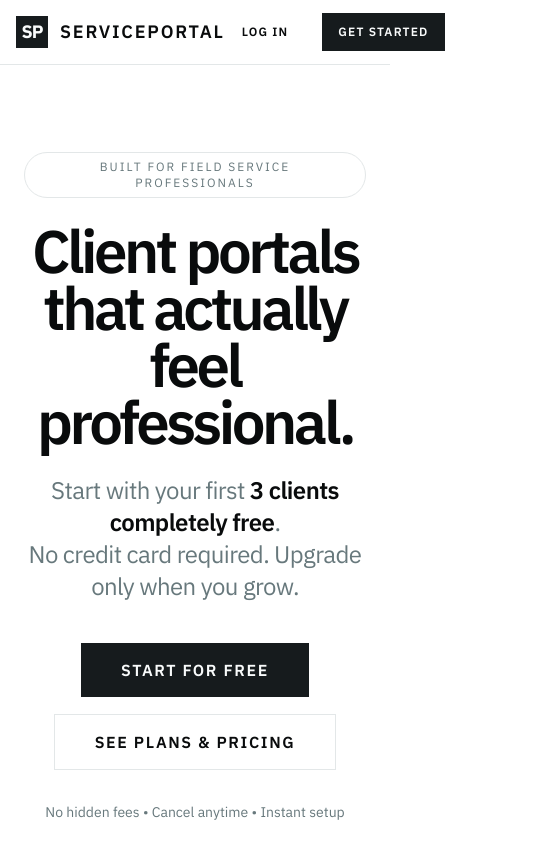
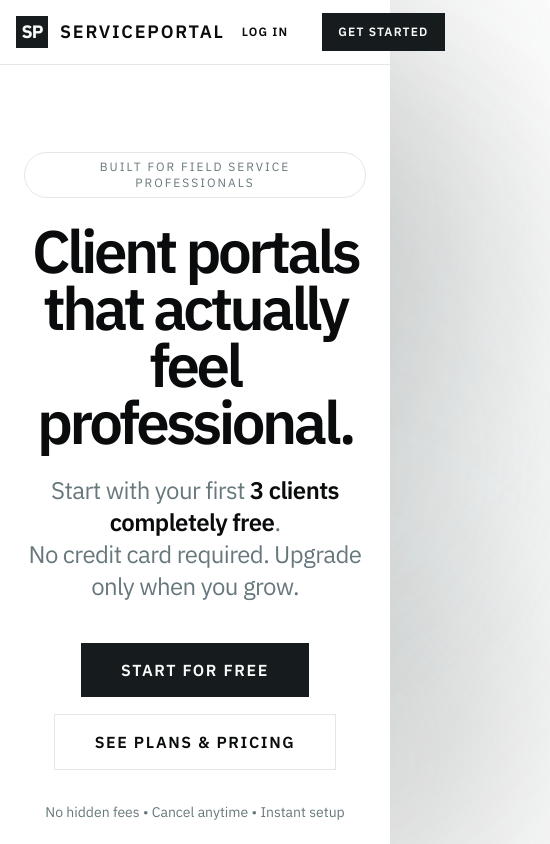
Before and after one commit to ugenethehobo/serviceportal, a Next.js app: page /pricing in a window 390 px wide. Shown: the top 844 px of the page, 550 px wide, since content can reach past the window. Built offline with nearby package versions, Linux system fonts and the light colour scheme.

Commit message:
Mobile Compatibility - ServicePortal v1.0.49 alpha

```diff
--- a/app/pricing/page.tsx
+++ b/app/pricing/page.tsx
@@ -96,19 +96,19 @@ export default function PricingPage() {
       </nav>
 
       {/* Full-screen Modern Hero */}
-      <section className="min-h-screen flex flex-col items-center justify-center relative overflow-hidden pt-16 pb-16 md:pb-24">
-        {/* Moving texture background - blurred gradients + dots (dark mode aware) */}
-        <div className="absolute inset-0 -z-10">
-          {/* Base subtle wash */}
-          <div className="absolute inset-0 bg-gradient-to-br from-primary/[0.035] via-transparent to-muted/[0.04] dark:from-white/[0.02] dark:to-white/[0.03]" />
+      <section className="min-h-screen flex flex-col items-center justify-center relative pt-16 pb-16 md:pb-24">
+        {/* Moving texture background — diagnostic version with visible debug layer */}
+        <div className="absolute inset-0 -z-10 pointer-events-none bg-red-500/10 dark:bg-cyan-400/10">
+          {/* Base wash */}
+          <div className="absolute inset-0 bg-gradient-to-br from-primary/[0.04] via-transparent to-muted/[0.05] dark:from-white/[0.025] dark:to-white/[0.035]" />
 
-          {/* Soft drifting gradient blobs — stronger & using light values in dark mode so they actually show up */}
-          <div className="absolute -top-40 -left-48 h-[620px] w-[620px] rounded-full bg-primary/15 blur-[130px] dark:bg-white/9 dark:blur-[145px] animate-[drift_32s_ease-in-out_infinite]" />
-          <div className="absolute top-1/4 -right-56 h-[680px] w-[680px] rounded-full bg-muted-foreground/12 blur-[150px] dark:bg-white/6 dark:blur-[160px] animate-[drift_38s_ease-in-out_infinite_7s]" />
-          <div className="absolute bottom-[-160px] left-[20%] h-[540px] w-[540px] rounded-full bg-primary/10 blur-[110px] dark:bg-white/5 dark:blur-[125px] animate-[drift_26s_ease-in-out_infinite_12s]" />
+          {/* Blobs positioned mostly inside the viewport so they aren't clipped */}
+          <div className="absolute -top-24 -left-32 h-[580px] w-[580px] rounded-full bg-primary/20 blur-[110px] dark:bg-white/12 dark:blur-[130px] animate-[drift_32s_ease-in-out_infinite]" />
+          <div className="absolute top-[10%] -right-40 h-[620px] w-[620px] rounded-full bg-muted-foreground/15 blur-[120px] dark:bg-white/8 dark:blur-[140px] animate-[drift_38s_ease-in-out_infinite_8s]" />
+          <div className="absolute bottom-[-80px] left-[15%] h-[480px] w-[480px] rounded-full bg-primary/15 blur-[100px] dark:bg-white/7 dark:blur-[115px] animate-[drift_27s_ease-in-out_infinite_13s]" />
 
-          {/* Moving dot texture — more visible in dark */}
-          <div className="absolute inset-0 bg-[radial-gradient(currentColor_0.7px,transparent_1px)] bg-[length:4px_4px] opacity-[0.055] text-foreground dark:opacity-[0.10] dark:text-white" />
+          {/* Dot texture - larger and more visible for testing */}
+          <div className="absolute inset-0 bg-[radial-gradient(currentColor_1px,transparent_1.5px)] bg-[length:5px_5px] opacity-[0.07] text-foreground dark:opacity-[0.13] dark:text-white" />
         </div>
 
         <div className="max-w-5xl mx-auto px-6 text-center">
```
